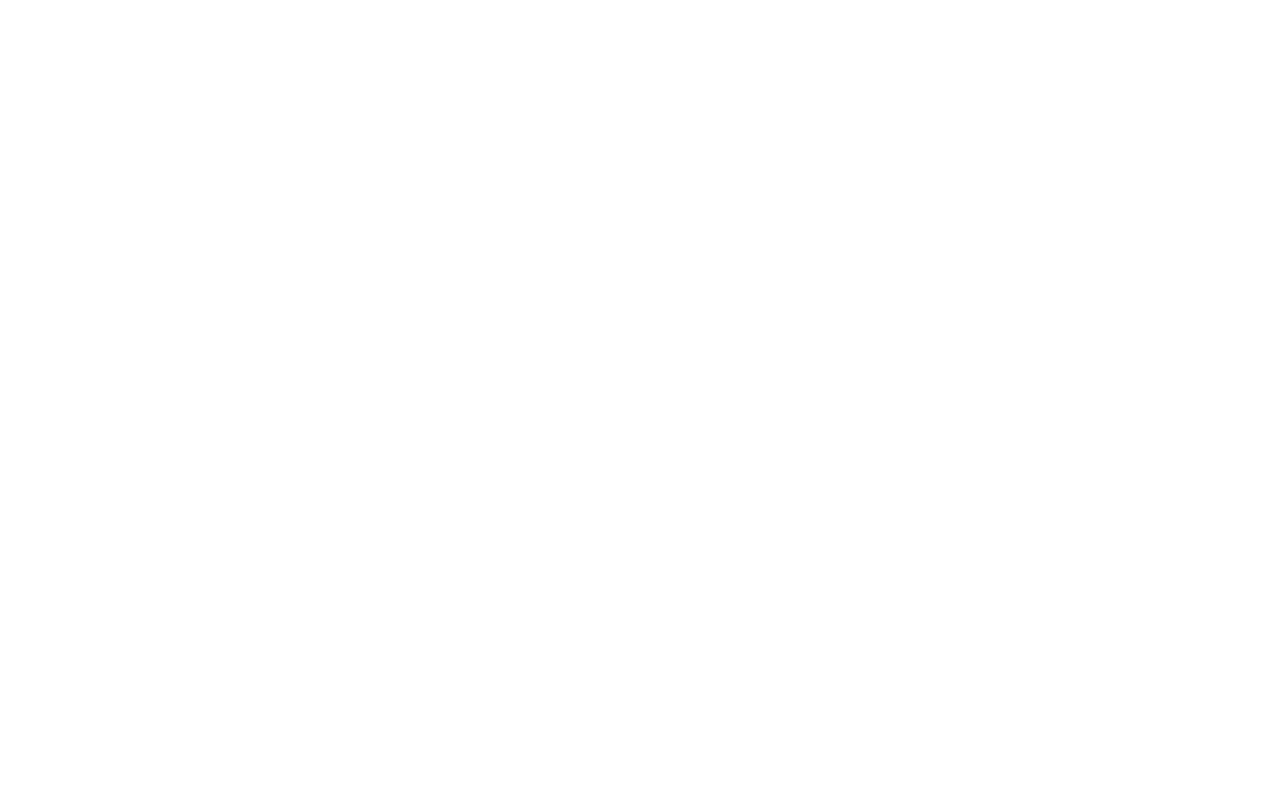
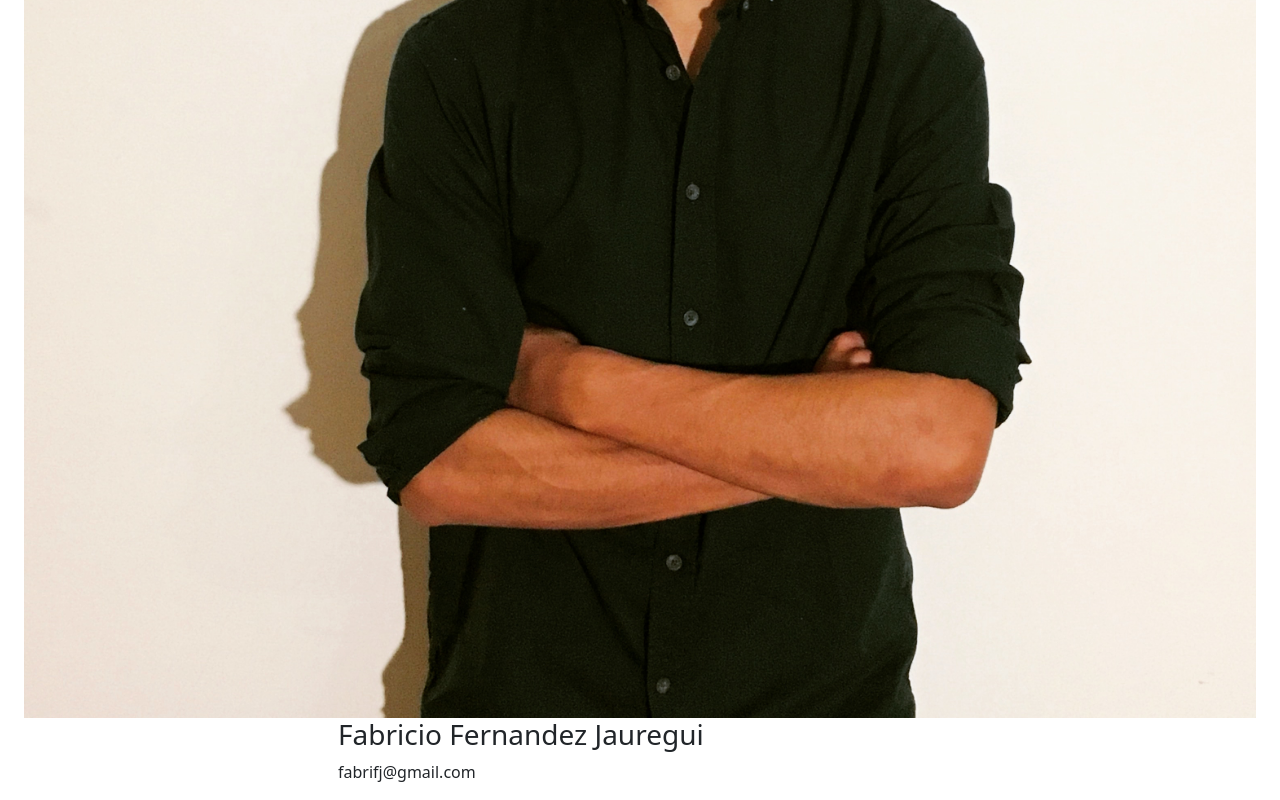
Before and after one commit to Fabrifj/CodeChalenger, an Angular app in the folder code-challenge/: page /contact in a window 1280 px wide. Before the commit this address led to /. Shown: the part 570-1370 px from the top of the page. Before the commit the page ends 800 px from the top, so only its background shows below. Built offline with nearby package versions, Linux system fonts and the light colour scheme.

Commit message:
finish sound and contact

```diff
--- a/code-challenge/src/app/app-routing.module.ts
+++ b/code-challenge/src/app/app-routing.module.ts
@@ -3,6 +3,7 @@
 // components
 import { IndexComponent} from "./components/index/index.component"
 import { ResultsComponent} from "./components/results/results.component"
+import { ContactComponent} from "./components/contact/contact.component"
 
 
 const routes: Routes = [
@@ -15,6 +16,10 @@
     path: 'results',
     component: ResultsComponent,
   },
+  {
+    path: 'contact',
+    component: ContactComponent,
+  },
 ];
 
 @NgModule({
--- a/code-challenge/src/app/components/contact/contact.component.html
+++ b/code-challenge/src/app/components/contact/contact.component.html
@@ -1 +1,18 @@
-<p>contact works!</p>
+<div class="container-fluid">
+    <img alt=" Image Preview" class="img-fluid" src="../../../assets/IMG_20211201_081519_646.jpg" />
+
+	<div class="row">
+		<div class="col-md-3">
+		</div>
+		<div class="col-md-6">
+			<h3>
+				Fabricio Fernandez Jauregui
+			</h3>
+			<p>
+                fabrifj@gmail.com
+            </p>
+		</div>
+		<div class="col-md-3">
+		</div>
+	</div>
+</div>
--- a/code-challenge/src/app/shared-components/result-item/result-item.component.html
+++ b/code-challenge/src/app/shared-components/result-item/result-item.component.html
@@ -16,5 +16,11 @@
     </div>
     <div class="col-md-4">
         <img class="mb-2 rounded mx-auto d-block" alt="song Image Preview" src={{result.artworkUrl100}} />
+        <button type="button" class="btn btn-success" (click)="playAudio()">
+            <svg xmlns="http://www.w3.org/2000/svg" width="16" height="16" fill="currentColor" class="bi bi-play-circle" viewBox="0 0 16 16">
+                <path d="M8 15A7 7 0 1 1 8 1a7 7 0 0 1 0 14zm0 1A8 8 0 1 0 8 0a8 8 0 0 0 0 16z"></path>
+                <path d="M6.271 5.055a.5.5 0 0 1 .52.038l3.5 2.5a.5.5 0 0 1 0 .814l-3.5 2.5A.5.5 0 0 1 6 10.5v-5a.5.5 0 0 1 .271-.445z"></path>
+            </svg>
+        </button>
     </div>
 </div>
--- a/code-challenge/src/app/shared-components/result-item/result-item.component.ts
+++ b/code-challenge/src/app/shared-components/result-item/result-item.component.ts
@@ -7,9 +7,19 @@
 })
 export class ResultItemComponent implements OnInit {
   @Input() result:any;
+  isplay=false
+  audio = new Audio();
   constructor() { }
 
   ngOnInit(): void {
+    this.audio.src = this.result.previewUrl;
+    this.audio.load();
+
   }
+  playAudio(){
+    this.isplay ? this.audio.pause() :this.audio.play()
+    this.isplay = !this.isplay
+    console.log(this.isplay)
 
+  }
 }
```
Also changed, not shown: code-challenge/src/assets/IMG_20211201_081519_646.jpg (added).
